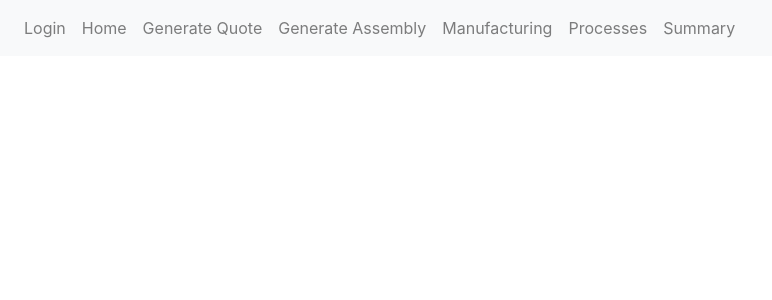
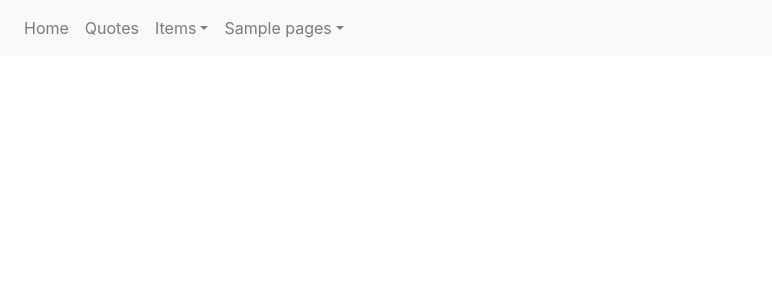
Before and after one commit to Sirusthevirus/COMP313Capstone, a React (Create React App) app in the folder client/: page / in a window 1280 px wide. Shown: the top 300 px of the page, without its empty margins (0-772 px from the left). Built offline with nearby package versions, Linux system fonts and the light colour scheme.

Commit message:
navbar changed

```diff
--- a/client/package.json
+++ b/client/package.json
@@ -19,7 +19,7 @@
   },
   "scripts": {
     "build": "react-scripts build --openssl-legacy-provider",
-    "start": "react-scripts --openssl-legacy-provider start"
+    "start": "react-scripts start"
   },
   "proxy": "http://localhost:5000/",
   "eslintConfig": {
--- a/client/src/App.js
+++ b/client/src/App.js
@@ -6,12 +6,13 @@ import {
 //
 import Navbar from 'react-bootstrap/Navbar';
 import Nav from 'react-bootstrap/Nav';
+import NavDropdown from 'react-bootstrap/NavDropdown';
 import './App.css';
 //
 import Home from './components/Home';
 import Quote from './components/Quote'
 import Assembly from './components/Assembly'
-import Login from './components/Login'
+import Login from './samplePages/Login'
 import Manufacturing from './components/Manufacturing';
 import Processes from './components/Processes';
 //
@@ -34,13 +35,19 @@ function App() {
         <Navbar.Toggle aria-controls="basic-navbar-nav" />
         <Navbar.Collapse id="basic-navbar-nav">
           <Nav className="mr-auto">
-          <Nav.Link href="/login">Login</Nav.Link>
             <Nav.Link href="/home">Home</Nav.Link>
-            <Nav.Link href="/quote">Generate Quote</Nav.Link>
+            {/* <Nav.Link href="/quote">Generate Quote</Nav.Link>
             <Nav.Link href="/assembly">Generate Assembly</Nav.Link>
             <Nav.Link href="/manufacturing">Manufacturing</Nav.Link>
              <Nav.Link href="/processes">Processes</Nav.Link>
-             <Nav.Link href="/summary">Summary</Nav.Link>
+             <Nav.Link href="/summary">Summary</Nav.Link>   */}
+             <Nav.Link href="/quotes">Quotes</Nav.Link>
+             <NavDropdown title="Items" id="basic-nav-dropdown">
+             <NavDropdown.Item href="#">Mateirals</NavDropdown.Item>
+             </NavDropdown>
+             <NavDropdown title="Sample pages" id="basic-nav-dropdown">
+             <NavDropdown.Item href="/login">Login</NavDropdown.Item>
+             </NavDropdown>
           </Nav>
         </Navbar.Collapse>
       </Navbar>
```
Also changed, not shown: client/src/samplePages/Login.js (renamed from client/src/components/Login.js).
